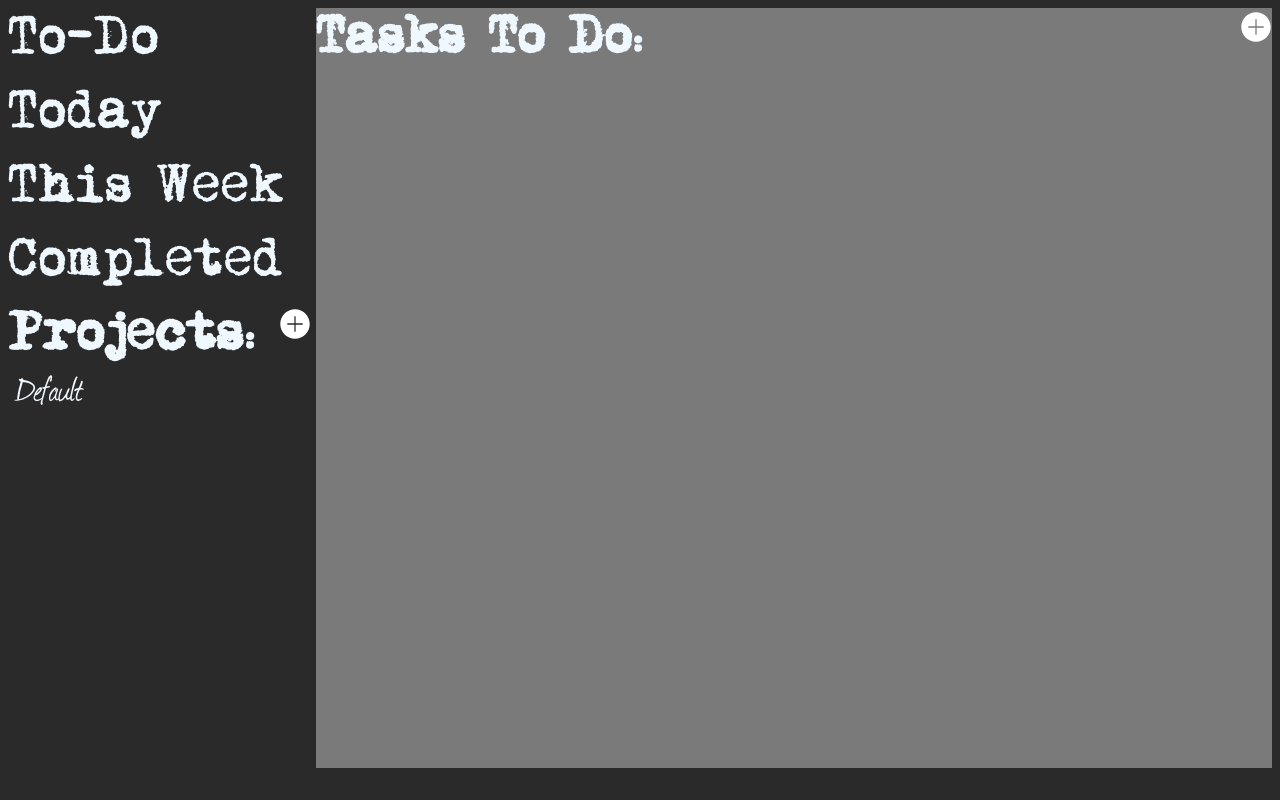
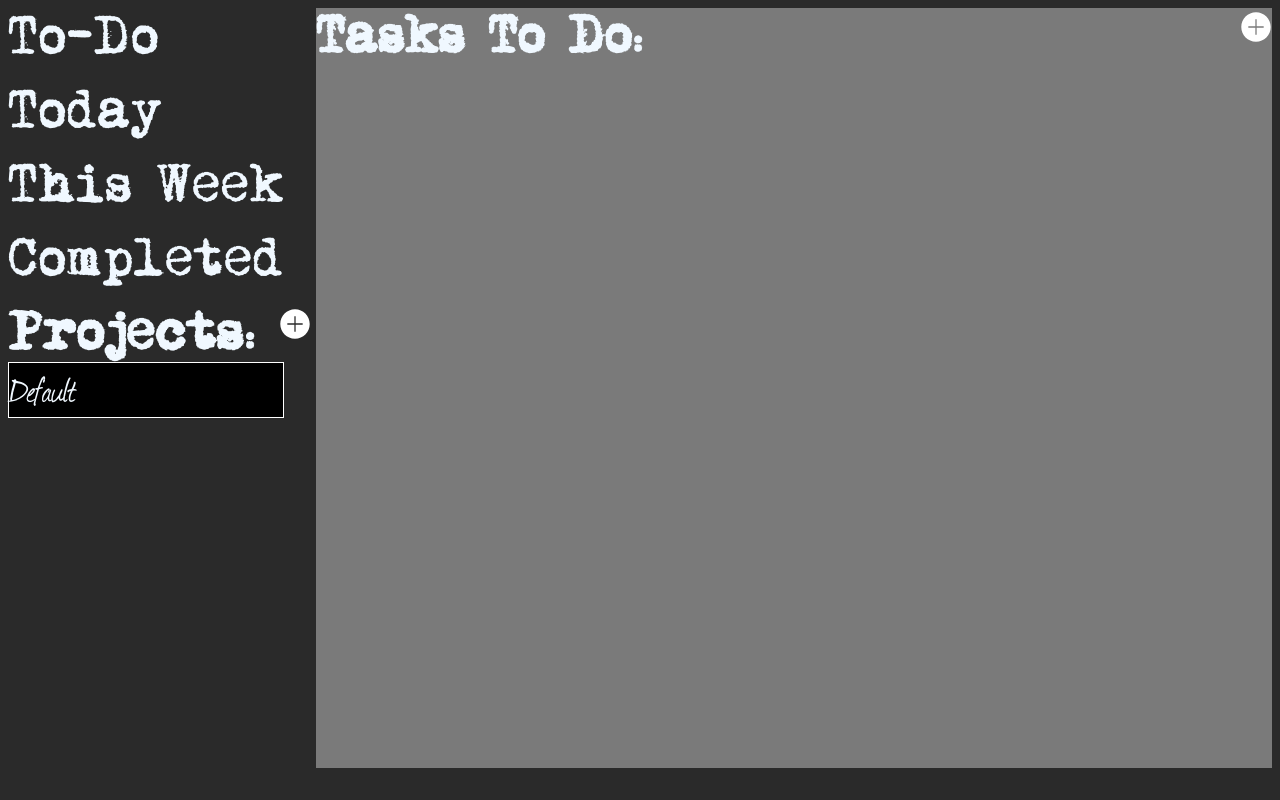
Before and after one commit to zgondal/odin_to_do_app, a website built with webpack: page src/index.html in a window 1280 px wide. Built offline with nearby package versions, Linux system fonts and the light colour scheme; a web font is replaced by a local one.

Commit message:
Add colors to projects list

```diff
--- a/src/DOM-manipulation.js
+++ b/src/DOM-manipulation.js
@@ -76,6 +76,7 @@ export const populateProjectsList = (project) => {
     projectLink.dataset.projectId = project.id;
     projectItem.appendChild(projectLink);
     projectsUL.appendChild(projectItem);
+    projectItem.style.setProperty("--project-colour", `${project.getColor()}`)
   } else {
     throw new Error("Not a project.");
   }
--- a/src/project.js
+++ b/src/project.js
@@ -24,7 +24,7 @@ export default class Project {
     return project;
   }
 
-  get color() {
+  getColor() {
     return this._color;
   }
 
--- a/src/style.scss
+++ b/src/style.scss
@@ -79,12 +79,23 @@ body {
     > ul {
       margin: 0;
       list-style: none;
-      padding: 0 0 0 8px;
+      padding: 0 0 0 0px;
       font-size: 2.5rem;
+      border: 1px solid white;
+
+
+      > li {
+        border-bottom: 1px solid white;
+        background-color: var(--project-colour);
+      }
 
       > li > .project-item {
         cursor: pointer;
         font-family: "cursive";
+      }
+
+      :last-child {
+        border-bottom: 0px;
       }
     }
   }
--- a/src/task.js
+++ b/src/task.js
@@ -16,7 +16,7 @@ export default class Task {
     this._priority = priority;
     this._completed = completed;
     this._id = id;
-
+    this.addTaskToProject(projectId);
     // Public methods to access private properties
     this.getTitle = () => this._title;
     this.getDescription = () => this._description;
@@ -26,7 +26,7 @@ export default class Task {
     this.getStatus = () => this._completed;
     this.getId = () => this._id;
     this.getColor = () => this._color;
-    this.addTaskToProject(projectId);
+
   }
 
   serialize() {
@@ -58,7 +58,7 @@ export default class Task {
     allProjects.forEach((project) => {
       if (project.id === parseInt(projectId, 10)) {
         this._projectId = projectId;
-        this._color = project.color;
+        this._color = project.getColor();
         project.addTask(this);
       }
     });
```
